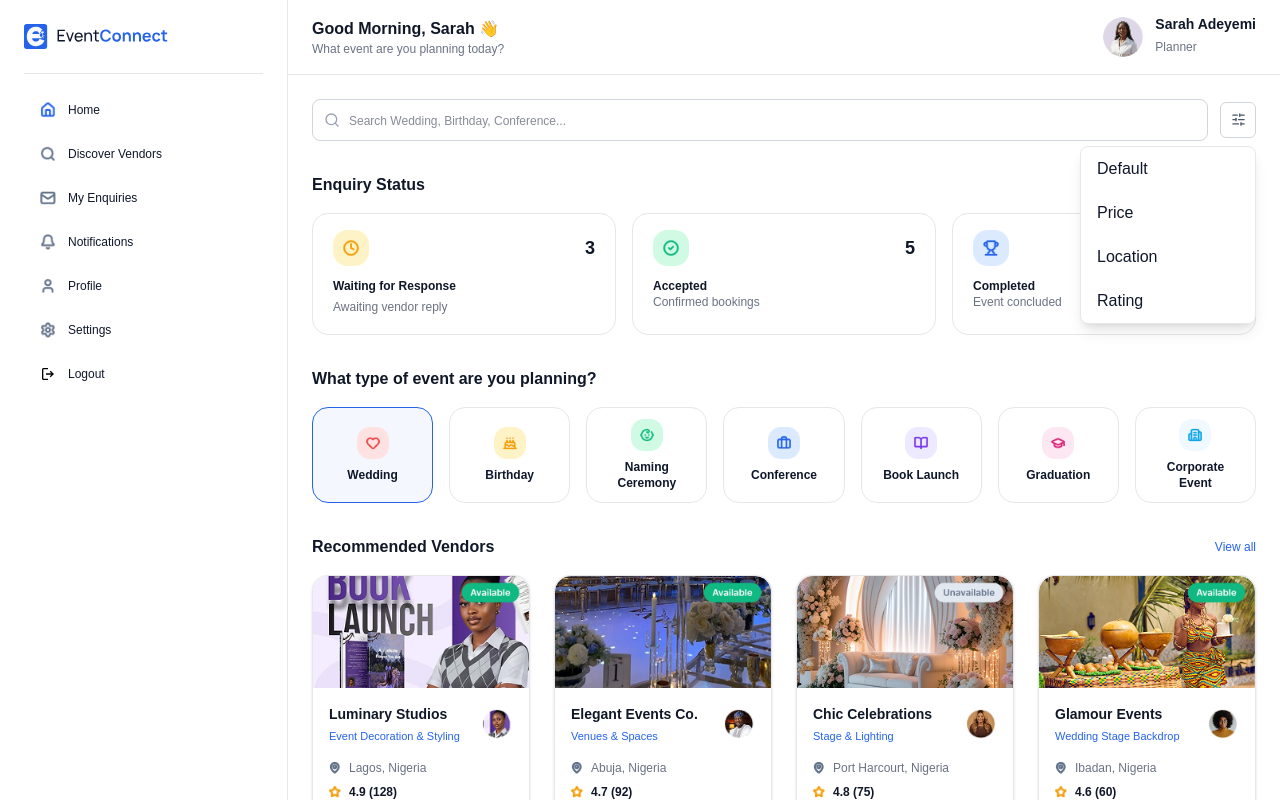
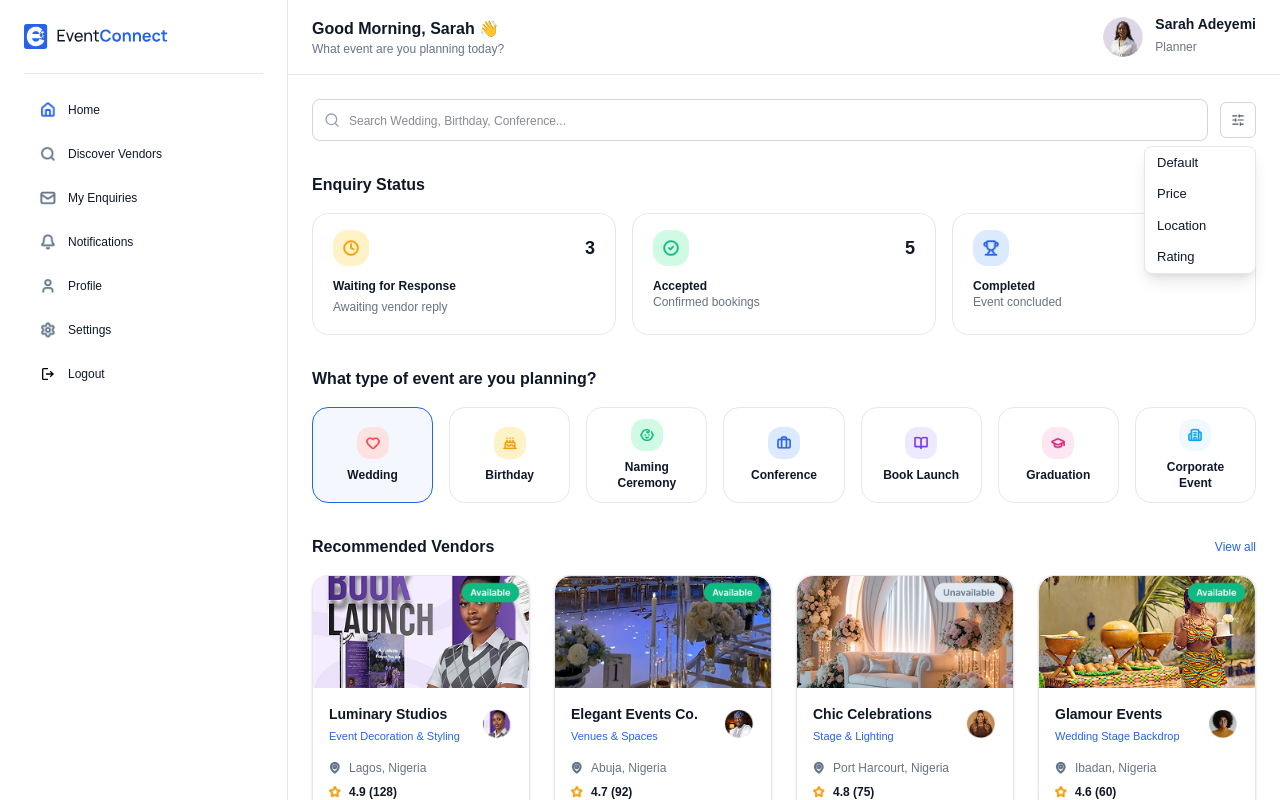
Before and after one commit to Divine-Chidozie/orange-herizon-circle, a React (Vite) app: page /planner/dashboard in a window 1280 px wide. Both pictures are taken after a click on the button "Filter". Shown: the top 800 px of the page. Built offline with nearby package versions, Linux system fonts and the light colour scheme.

Commit message:
Reduce filter dropdown text size

```diff
--- a/src/components/PlannerSideBar.jsx
+++ b/src/components/PlannerSideBar.jsx
@@ -446,11 +446,11 @@ const PlannerSideBar = () => {
                 className="flex h-9 w-9 shrink-0 items-center justify-center rounded-md border border-gray-300 bg-white transition hover:border-primary hover:bg-light-blue"
                 title="Filter"
               >
-                <SlidersHorizontal size={15} className="text-gray-600" />
+                <SlidersHorizontal size={14} className="text-gray-600" />
               </button>
 
               {showFilters && (
-                <div className="absolute right-0 z-50 mt-2 w-44 rounded-lg border border-gray-200 bg-white shadow-lg">
+                <div className="absolute right-0 z-50 mt-2 w-28 rounded-lg border border-gray-200 bg-white shadow-lg">
                   {["", "price", "location", "rating"].map((type) => (
                     <button
                       key={type || "default"}
@@ -458,7 +458,8 @@ const PlannerSideBar = () => {
                         setFilterBy(type);
                         setShowFilters(false);
                       }}
-                      className="block w-full px-4 py-2.5 text-left text-sm capitalize hover:bg-gray-50"
+                      style={{ fontSize: "13px" }}
+                      className="block w-full px-3 py-1.5 text-left text-[10px] capitalize hover:bg-gray-50"
                     >
                       {type || "Default"}
                     </button>
```
